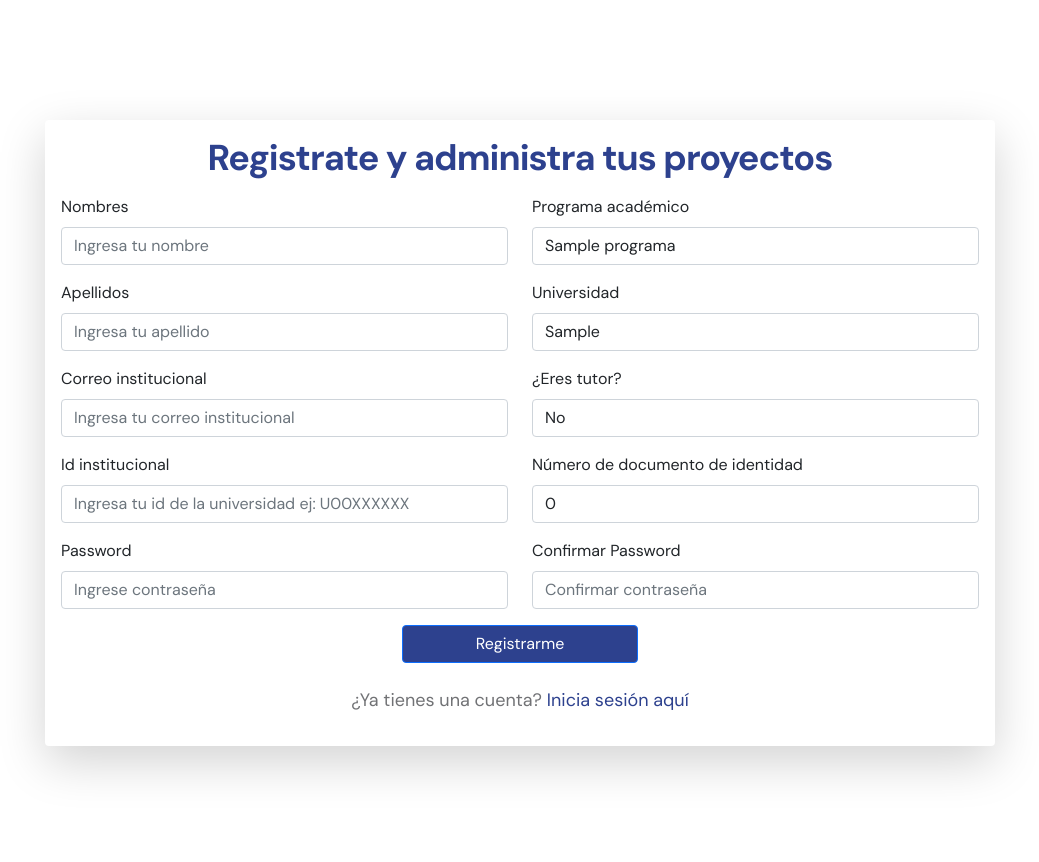
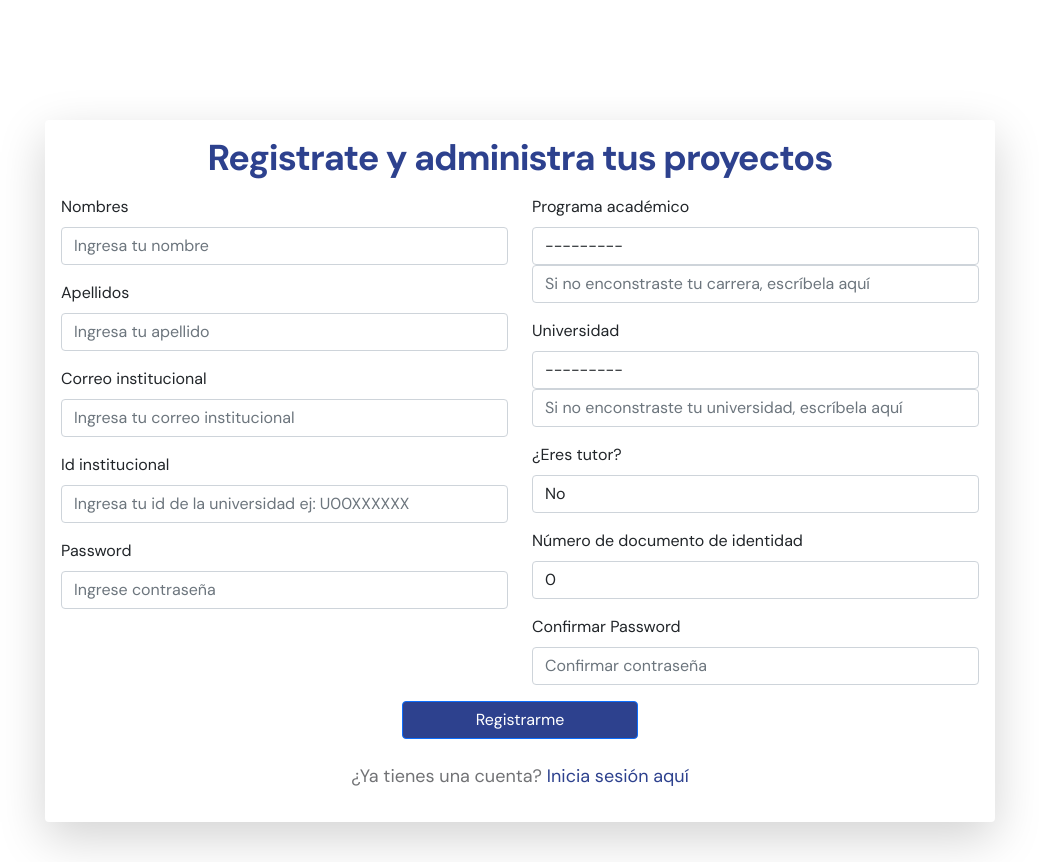
Before and after one commit to edwinblanco/semillerosUNABsys-Django, a Django app: page /usuarios/registro/ in a window 1280 px wide. Shown: the part 85-947 px from the top of the page, without its empty margins (120-1159 px from the left). Run offline with Django 4.2, Linux system fonts and the light colour scheme; tables that the repository leaves empty hold one stand-in row (values such as "Sample post"); some libraries are stand-ins or nearby versions.

Commit message:
guia de inscripcion

```diff
--- a/templates/usuarios/registro.html
+++ b/templates/usuarios/registro.html
@@ -80,6 +80,7 @@
                             <option value="Safari">
                         </datalist>-->
                         {{ form.programa_academico }}
+                        {{ form.otra_carrera }}
                     </div>
                     <div class="mb-3"">
                       <label for="exampleInputEmail1" class="form-label"
@@ -94,6 +95,7 @@
                           <option value="Safari">
                       </datalist>-->
                       {{ form.universidad }}
+                      {{ form.otra_universidad }}
 
                   </div>
                     <div class="mb-3">
--- a/usuarios_app/forms.py
+++ b/usuarios_app/forms.py
@@ -1,5 +1,7 @@
+from codecs import unicode_escape_decode
 from random import choices
 from django import forms
+from carrera_app.models import Universidad
 from usuarios_app.models import Usuario
 
 
@@ -21,6 +23,16 @@ class FormularioRegistro(forms.ModelForm):
         'class': 'form-control',
     }), choices=CHOICES2)
 
+    otra_universidad = forms.CharField(widget=forms.TextInput(attrs={
+        'placeholder': 'Si no enconstraste tu universidad, escríbela aquí',
+        'class': 'form-control'
+    }), required=False)
+
+    otra_carrera = forms.CharField(widget=forms.TextInput(attrs={
+        'placeholder': 'Si no enconstraste tu carrera, escríbela aquí',
+        'class': 'form-control'
+    }), required=False)
+
     class Meta:
         model = Usuario
         fields = ['nombres','apellidos', 'correo_institicional','no_documento', 'id_iniversidad', 'programa_academico', 'universidad']
@@ -34,6 +46,14 @@ class FormularioRegistro(forms.ModelForm):
         self.fields['no_documento'].widget.attrs['placeholder'] = 'Ingresa tu número de identidad'
         self.fields['id_iniversidad'].widget.attrs['placeholder'] = 'Ingresa tu id de la universidad ej: U00XXXXXX'
 
+        self.fields['universidad'].required = False
+        self.fields['otra_universidad'].required = False
+
+        self.fields['otra_carrera'].required = False
+        self.fields['programa_academico'].required = False
+
+        self.fields['no_documento'].required = False
+
         for field in self.fields:
             self.fields[field].widget.attrs['class'] = 'form-control'
 
@@ -42,7 +62,33 @@ class FormularioRegistro(forms.ModelForm):
         password = cleaned_data.get('password')
         password2 = cleaned_data.get('confirmar_password')
 
+        universidad = cleaned_data.get('universidad')
+        otra_universidad = cleaned_data.get('otra_universidad')
+
+        carrera = cleaned_data.get('programa_academico')
+        otra_carrera = cleaned_data.get('otra_carrera')
+
         if password != password2:
             raise forms.ValidationError(
                 "Las contraseñas no coinciden"
             )
+
+        if universidad == None and otra_universidad == "":
+            raise forms.ValidationError(
+                "Debes seleccionar tu universidad o escribirla"
+            )
+
+        if universidad != None and otra_universidad != "":
+            raise forms.ValidationError(
+                "Solo debes seleccionar una universidad"
+            )
+
+        if carrera == None and otra_carrera == "":
+            raise forms.ValidationError(
+                "Debes seleccionar tu programa acádemico o escribirlo"
+            )
+
+        if carrera != None and otra_carrera != "":
+            raise forms.ValidationError(
+                "Solo debes seleccionar un programa acádemico"
+            )
--- a/usuarios_app/models.py
+++ b/usuarios_app/models.py
@@ -50,8 +50,8 @@ class Usuario(AbstractBaseUser):
     username = models.CharField(max_length=1000, unique=True)
     no_documento = models.IntegerField(default=0, blank=True)
     id_iniversidad = models.CharField(max_length=1000)
-    programa_academico = models.ForeignKey(Programa, on_delete=models.CASCADE, related_name="carrera", null=True, default=1)
-    universidad = models.ForeignKey(Universidad, on_delete=models.CASCADE, related_name="universidad2", null=True, default=1)
+    programa_academico = models.ForeignKey(Programa, on_delete=models.CASCADE, related_name="carrera", null=True)
+    universidad = models.ForeignKey(Universidad, on_delete=models.CASCADE, related_name="universidad2", null=True)
     is_autor = models.BooleanField(default=False)
     is_evaluador = models.BooleanField(default=False)
     is_tutor = models.BooleanField(default=False)
--- a/usuarios_app/views.py
+++ b/usuarios_app/views.py
@@ -14,7 +14,7 @@ from django.contrib import auth, messages
 
 from django.contrib.auth.decorators import login_required
 from asignacion_evaluador.models import AsignacionEvaluacion
-from carrera_app.models import Universidad
+from carrera_app.models import Programa, Universidad
 from evaluaciones_orales.models import ActivacionCalificacionOral, EvaluacionOral
 from evaluaciones_preseleccion.models import EvaluacionPreseleccion
 from proyectos_app.models import Proyecto
@@ -74,19 +74,31 @@ def registro_view(request):
             id_institucional = form.cleaned_data['id_iniversidad']
             documento = form.cleaned_data['no_documento']
             is_tutor = form.cleaned_data['is_tutor']
+            otra_universidad = form.cleaned_data['otra_universidad']
+            otra_carrera = form.cleaned_data['otra_carrera']
 
             username = correo_institicional.split('@')[0]
 
+
             user = Usuario.objects.create_user(nombres = nombres, apellidos = apellidos, username = username, correo_institicional = correo_institicional, password = password)
+
+            if universidad == None and otra_universidad != "":
+                universidad2 = Universidad.objects.create(universidad = otra_universidad)
+                user.universidad = universidad2
+            else:
+                user.universidad = universidad
+
+            if programa_academico == None and otra_carrera != "":
+                programa2 = Programa.objects.create(nombre = otra_carrera)
+                user.programa_academico = programa2
+            else:
+                user.programa_academico = programa_academico
 
             if int(is_tutor) == 2:
                 user.is_tutor = True
 
-            user.programa_academico = programa_academico
-            user.universidad = universidad
             user.id_iniversidad = id_institucional
             user.no_documento = documento
-
             user.save()
 
             current_site = get_current_site(request)
@@ -102,9 +114,6 @@ def registro_view(request):
             to_email = correo_institicional
             send_email = EmailMultiAlternatives(mail_subject, body, to = [to_email])
             send_email.send()
-
-
-
 
             #messages.success(request, 'Se registró exitosamente')
             return redirect('/usuarios/login_page/?command=verification&email='+correo_institicional)
```
